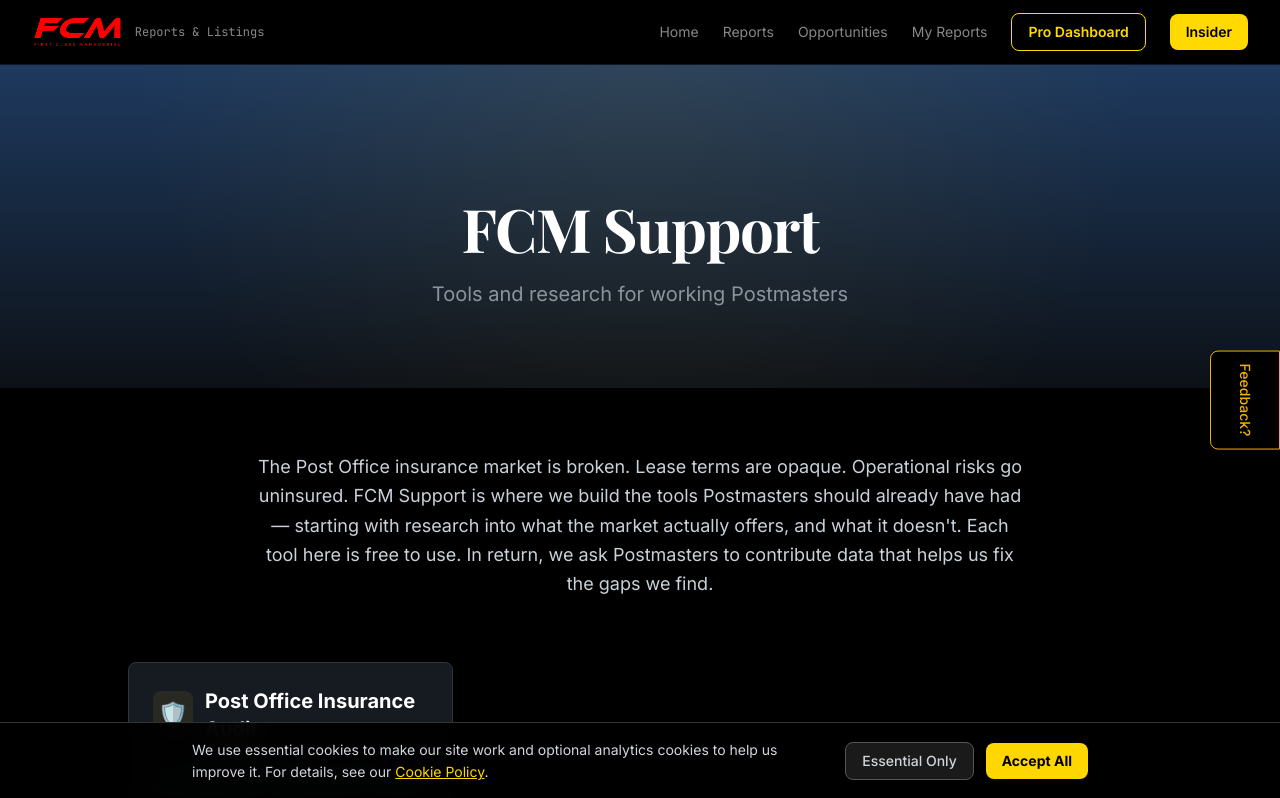
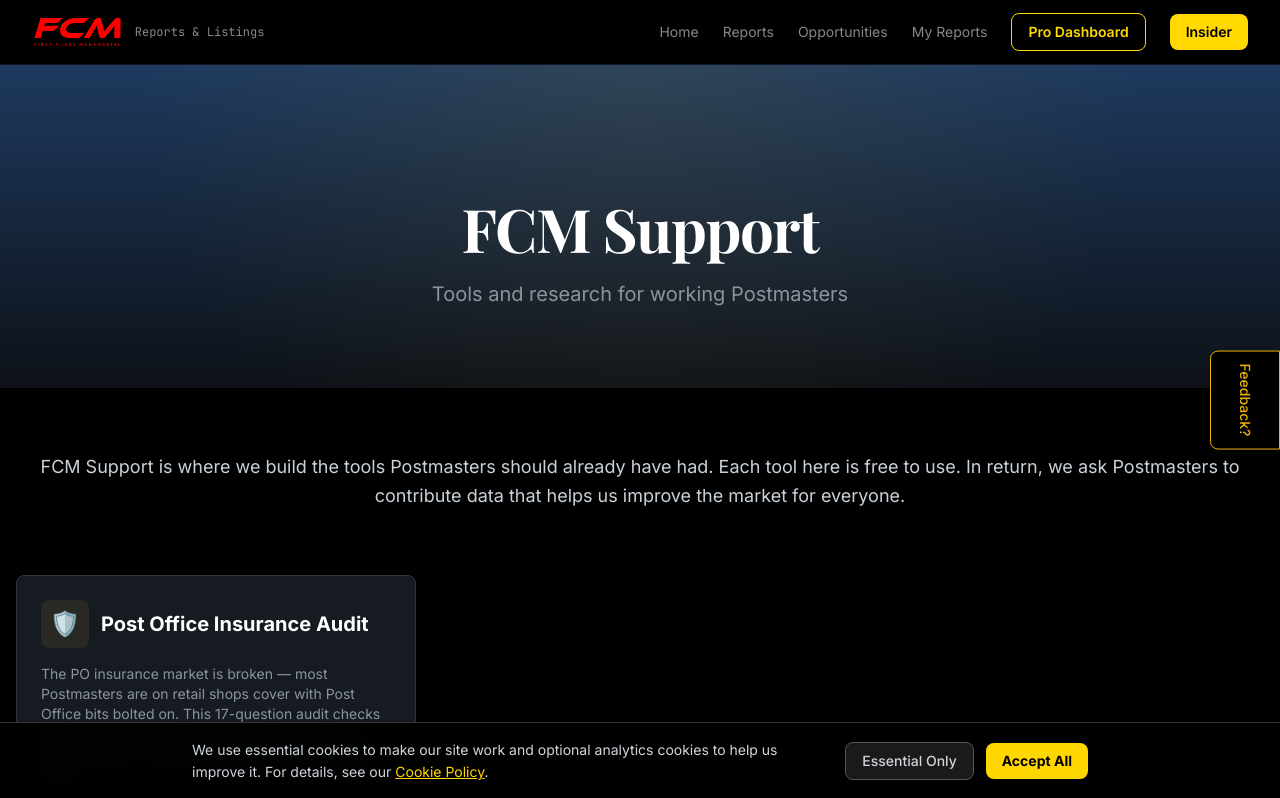
Before and after one commit to agentmicky23-collab/fcm-intelligence-reports, a Next.js app: page /support in a window 1280 px wide. Shown: the top 798 px of the page. Built offline with nearby package versions, Linux system fonts and the light colour scheme.

Commit message:
Update support page: make intro generic, expand insurance audit card description

```diff
--- a/app/support/SupportClient.jsx
+++ b/app/support/SupportClient.jsx
@@ -23,7 +23,7 @@ export default function SupportClient() {
           <h1 className="font-playfair text-4xl md:text-6xl font-bold tracking-tight mb-4" style={{ lineHeight: 1.2 }}>
             FCM Support
           </h1>
-          <p className="text-xl mb-4 max-w-2xl mx-auto" style={{ color: '#8b949e' }}>
+          <p className="text-xl mb-4 max-w2xl mx-auto" style={{ color: '#8b949e' }}>
             Tools and research for working Postmasters
           </p>
         </div>
@@ -31,16 +31,16 @@ export default function SupportClient() {
 
       {/* ═══════════════════════════ INTRO ═══════════════════════════ */}
       <section className="py-12 md:py-16 container mx-auto px-4">
-        <div className="max-w-3xl mx-auto text-center">
+        <div className="max-w3xl mx-auto text-center">
           <p className="text-lg leading-relaxed" style={{ color: '#c9d1d9' }}>
-            The Post Office insurance market is broken. Lease terms are opaque. Operational risks go uninsured. FCM Support is where we build the tools Postmasters should already have had — starting with research into what the market actually offers, and what it doesn't. Each tool here is free to use. In return, we ask Postmasters to contribute data that helps us fix the gaps we find.
+            FCM Support is where we build the tools Postmasters should already have had. Each tool here is free to use. In return, we ask Postmasters to contribute data that helps us improve the market for everyone.
           </p>
         </div>
       </section>
 
       {/* ═══════════════════════════ TOOL GRID ═══════════════════════════ */}
       <section className="pb-20 container mx-auto px-4">
-        <div className="grid grid-cols-1 md:grid-cols-2 lg:grid-cols-3 gap-6 max-w-5xl mx-auto">
+        <div className="grid grid-cols-1 md:grid-cols-2 lg:grid-cols-3 gap-6 max-w5xl mx-auto">
           {/* Insurance Audit Card */}
           <div
             className="p-6 rounded-lg border transition-all hover:border-[#c9a227] cursor-pointer group"
@@ -57,7 +57,7 @@ export default function SupportClient() {
               <h3 className="text-xl font-bold">Post Office Insurance Audit</h3>
             </div>
             <p className="text-sm mb-4" style={{ color: '#8b949e' }}>
-              A 17-question audit of your current insurance policy. Takes around 7 minutes with your policy schedule to hand. At the end you'll see where your cover holds up and where it doesn't.
+              The PO insurance market is broken — most Postmasters are on retail shops cover with Post Office bits bolted on. This 17-question audit checks where your policy holds up and where it doesn't. Takes around 7 minutes with your policy schedule to hand.
             </p>
             <div className="flex items-center gap-4 text-xs mb-4" style={{ color: '#8b949e' }}>
               <span>⏱️ 7 minutes</span>
@@ -74,7 +74,7 @@ export default function SupportClient() {
         </div>
       </section>
 
-      {/* ═══════════════════════════ DISCLAIMER ═══════════════════════════ */}
+      {/* ════════════════════════════ DISCLAIMER ════════════════════════════ */}
       <section
         className="py-8 border-t"
         style={{ background: '#0d1117', borderColor: '#30363d' }}
@@ -86,7 +86,7 @@ export default function SupportClient() {
         </div>
       </section>
 
-      {/* ═══════════════════════════ MODAL ═══════════════════════════ */}
+      {/* ════════════════════════════ MODAL ═══════════════════════════ */}
       <InsuranceAuditModal
         isOpen={auditModalOpen}
         onClose={() => setAuditModalOpen(false)}
```
